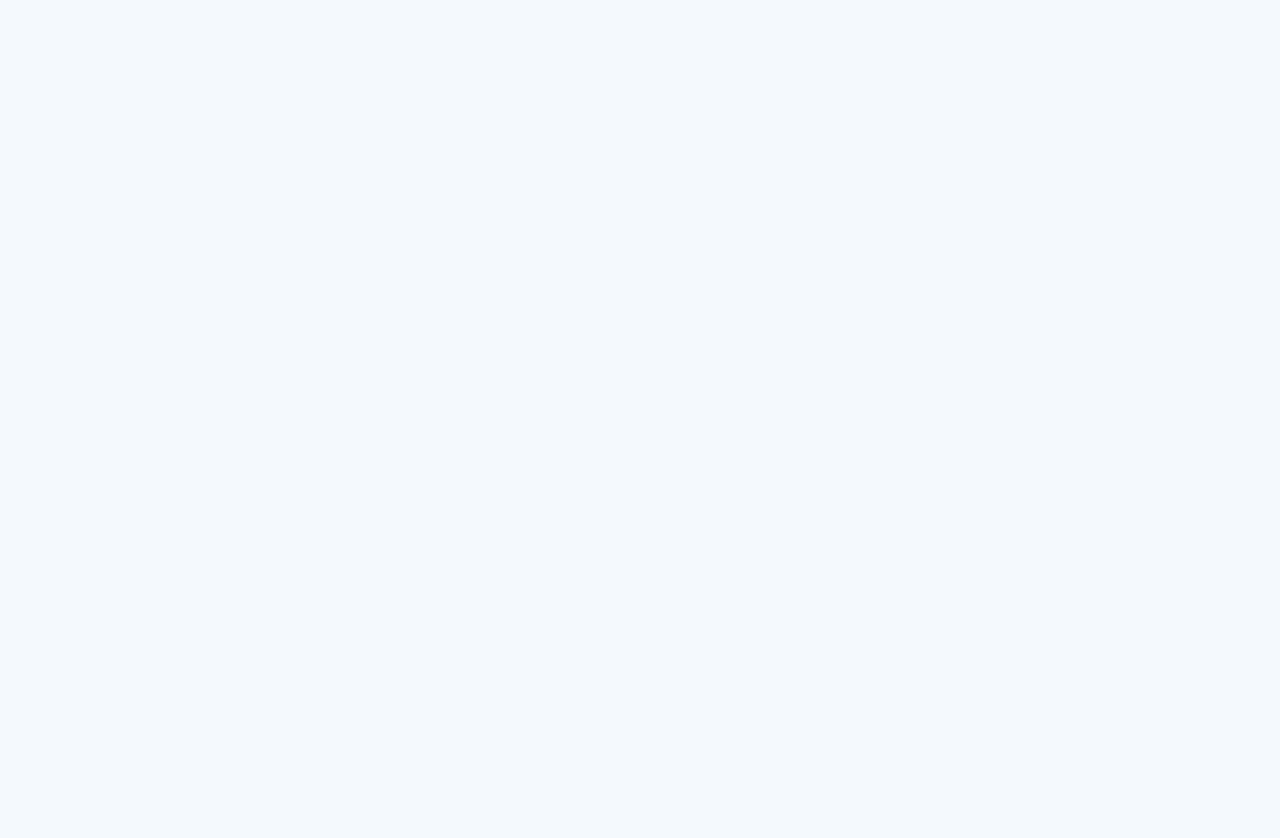
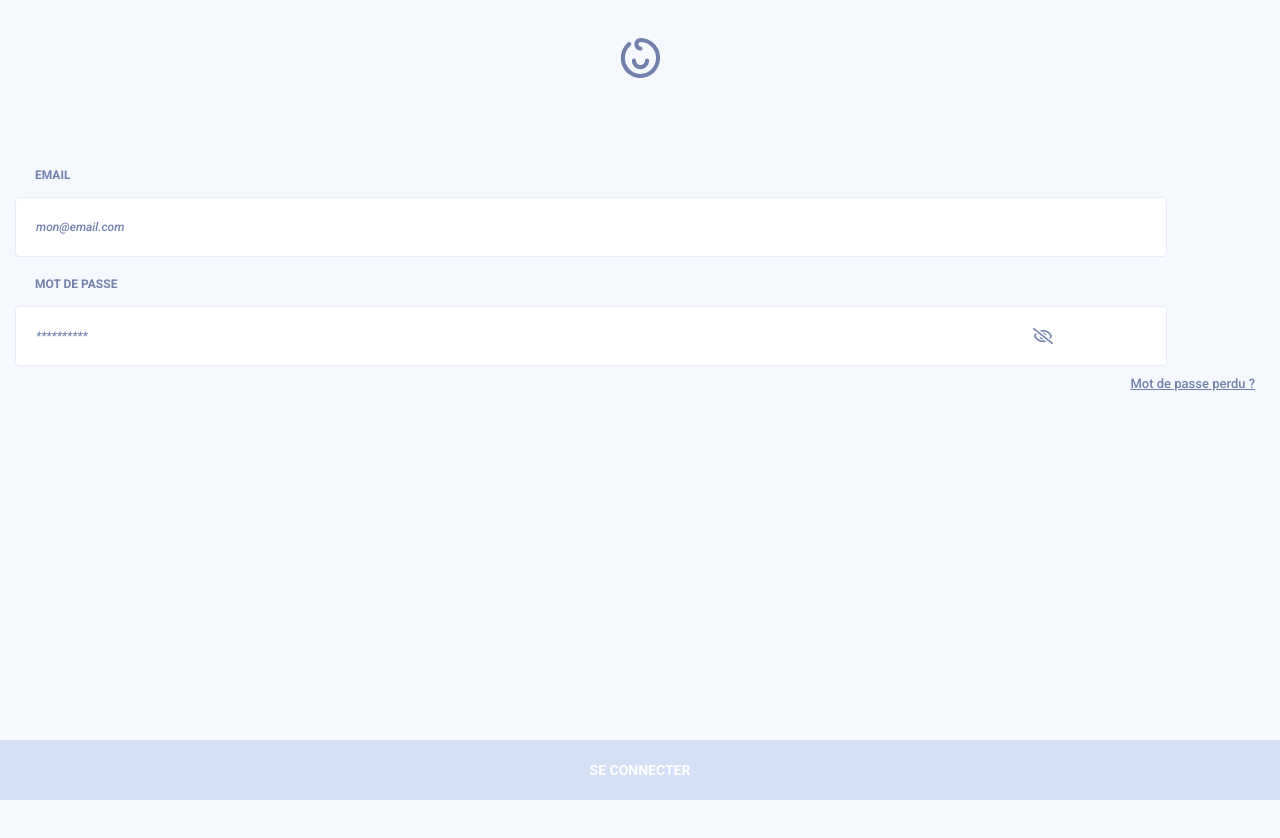
Before and after one commit to Refsone/TinyHappy-Project-3, a React (Create React App) app: page /settings/modify/email in a window 1280 px wide. Shown: the top 838 px of the page. Before the commit the page ends 800 px from the top, so only its background shows below. Built offline with nearby package versions, Linux system fonts and the light colour scheme.

Commit message:
adding slide group

```diff
--- a/src/components/commons/Routes.js
+++ b/src/components/commons/Routes.js
@@ -12,7 +12,7 @@ import DisplaySettings from '../menu/DisplaySettings'
 // import Legals from '../menu/Legals'
 // import LostPwd from '../onboarding/LostPwd'
 // import ModifyFamily from '../family/ModifyFamily'
-// import ModifySettings from '../menu/ModifySettings'
+import ModifySettings from '../menu/ModifySettings'
 // import MomentSelection from '../share/MomentSelection'
 // import MomentSend from '../share/MomentSend'
 import Post from '../moments/Posts'
@@ -36,8 +36,8 @@ const routes = (props) => {
       <Route path='/onboarding/signup' component={SignUp} />
       <Route exact path='/settings' component={DisplaySettings} />
       {/* <Route path='/settings/legals' component={Legals} /> */}
-      {/* <Route path='/settings/modify/email' component={ModifySettings} /> */}
-      {/* <Route path='/settings/modify/password' component={ModifySettings} /> */}
+      <Route path='/settings/modify/email' component={ModifySettings} />
+      <Route path='/settings/modify/password' component={ModifySettings} />
       {/* <Route path='/settings/privacy' component={Privacy} /> */}
       <Route exact path='/share' component={CardContacts} />
       {/* <Route exact path='/share/moments' component={MomentSelection} /> */}
--- a/src/components/menu/DisplaySettings.css
+++ b/src/components/menu/DisplaySettings.css
@@ -16,6 +16,10 @@
     background-color: #ffffff;
 }
 
+.settings-pseudoinput:link{
+    text-decoration: none;
+}
+
 .settings-title{
     text-transform: uppercase;
     margin-top: 30%;
--- a/src/components/menu/DisplaySettings.js
+++ b/src/components/menu/DisplaySettings.js
@@ -1,4 +1,5 @@
 import React from 'react'
+import { Link } from 'react-router-dom'
 import Header from './../commons/header/Header'
 
 import './DisplaySettings.css'
@@ -13,8 +14,8 @@ const DisplaySettings = (props) => {
         <h2 className='settings-soutitle bold-12px-grey'>Application</h2>
         <p className='settings-pseudoinput medium-12px-lightgrey'>Afficher les âges des membres</p>
         <h2 className='settings-soutitle bold-12px-grey'>Sécurité</h2>
-        <p className='settings-pseudoinput medium-12px-lightgrey'>Modifier votre mot de passe</p>
-        <p className='settings-pseudoinput medium-12px-lightgrey'>Modifier votre adresse mail</p>
+        <Link to='/settings/modify/email' className='settings-pseudoinput medium-12px-lightgrey'>Modifier votre mot de passe</Link>
+        <Link to='/settings/modify/password' className='settings-pseudoinput medium-12px-lightgrey'>Modifier votre adresse mail</Link>
       </div>
     </>
   )
--- /dev/null
+++ b/src/components/menu/Email.js
@@ -0,0 +1,32 @@
+import React from 'react'
+import useForm from './../onboarding/useForm'
+import validationLogIn from './../onboarding/validateLogin'
+
+import './../onboarding/Connexion.css'
+
+const Email = () => {
+  const { handleChange, handleSubmit, values, errors } = useForm(submit, validationLogIn)
+  function submit () {
+    console.log('sent succesfully')
+  }
+
+  return (
+    <div className='connexion-background'>
+      <form onSubmit={handleSubmit} className='general-form-connexion' noValidate>
+        <label htmlFor='user_mail' name='user_mail' className='label-connexion'>email</label>
+        <input name='user_mail' type='email' id='user_mail' className={`${errors.user_mail ? 'input-connexion-error' : 'input-connexion plholder bold-12px-grey'}`} placeholder='mon@email.com' value={values.email} onChange={handleChange} />
+
+        {errors.user_mail && <p className='msg-error'>{errors.user_mail}</p>}
+
+        <label htmlFor='user_password' className='label-connexion'>mot de passe</label>
+        <input name='user_password' type='password' id='user_password' value={values.password} onChange={handleChange} className={`${errors.user_password ? 'input-pws-error' : 'input-psw-default mdp-open plholder bold-12px-grey'}`} placeholder='**********' />
+        {errors.user_password && <p className='msg-error'>{errors.user_password}</p>}
+
+        <p className='connexion-lien'><a href='/'>Mot de passe perdu ?</a></p>
+        {errors && values.user_mail === '' && values.user_password === '' ? <button type='submit' className='connexion-btn-inactif'>se connecter</button> : <button type='submit' className='connexion-btn-actif'>se connecter</button>}
+      </form>
+    </div>
+  )
+}
+
+export default Email
--- /dev/null
+++ b/src/components/menu/ModifySettings.js
@@ -0,0 +1,21 @@
+import React from 'react'
+import axios from 'axios'
+import Email from './Email'
+import Password from './Password'
+import Logo from './../commons/header/LogoHeader'
+
+const ModifySettings = (props) => {
+  const path = props.location.pathname
+  axios.get('http://localhost:8080/').then((res) => console.log('res axios', res.data))
+
+  return (
+    <>
+      <Logo location={path} />
+      <div className='create'>
+        {path === '../menu/ModifySettings' ? <Email /> : <Password />}
+      </div>
+    </>
+  )
+}
+
+export default ModifySettings
--- /dev/null
+++ b/src/components/menu/Password.js
@@ -0,0 +1,32 @@
+import React from 'react'
+import useForm from './../onboarding/useForm'
+import validationLogIn from './../onboarding/validateLogin'
+
+import './../onboarding/Connexion.css'
+
+const Password = () => {
+  const { handleChange, handleSubmit, values, errors } = useForm(submit, validationLogIn)
+  function submit () {
+    console.log('sent succesfully')
+  }
+
+  return (
+    <div className='connexion-background'>
+      <form onSubmit={handleSubmit} className='general-form-connexion' noValidate>
+        <label htmlFor='user_mail' name='user_mail' className='label-connexion'>email</label>
+        <input name='user_mail' type='email' id='user_mail' className={`${errors.user_mail ? 'input-connexion-error' : 'input-connexion plholder bold-12px-grey'}`} placeholder='mon@email.com' value={values.email} onChange={handleChange} />
+
+        {errors.user_mail && <p className='msg-error'>{errors.user_mail}</p>}
+
+        <label htmlFor='user_password' className='label-connexion'>mot de passe</label>
+        <input name='user_password' type='password' id='user_password' value={values.password} onChange={handleChange} className={`${errors.user_password ? 'input-pws-error' : 'input-psw-default mdp-open plholder bold-12px-grey'}`} placeholder='**********' />
+        {errors.user_password && <p className='msg-error'>{errors.user_password}</p>}
+
+        <p className='connexion-lien'><a href='/'>Mot de passe perdu ?</a></p>
+        {errors && values.user_mail === '' && values.user_password === '' ? <button type='submit' className='connexion-btn-inactif'>se connecter</button> : <button type='submit' className='connexion-btn-actif'>se connecter</button>}
+      </form>
+    </div>
+  )
+}
+
+export default Password
```
